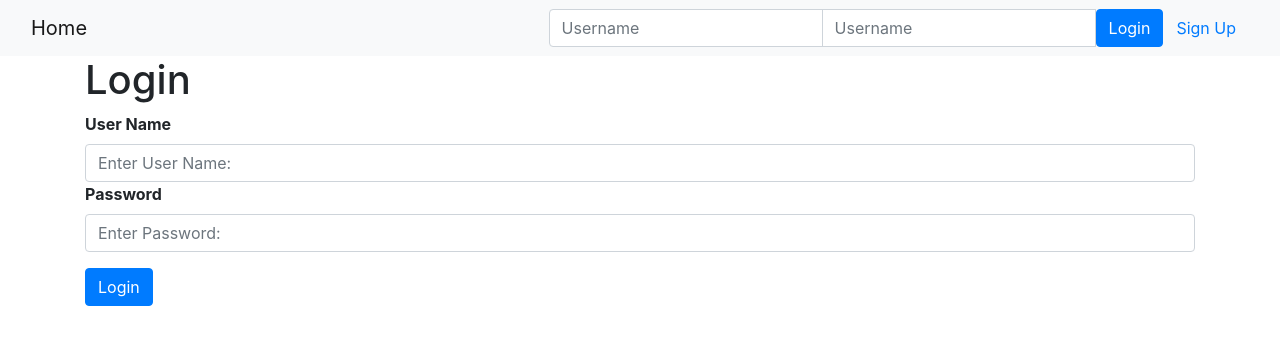
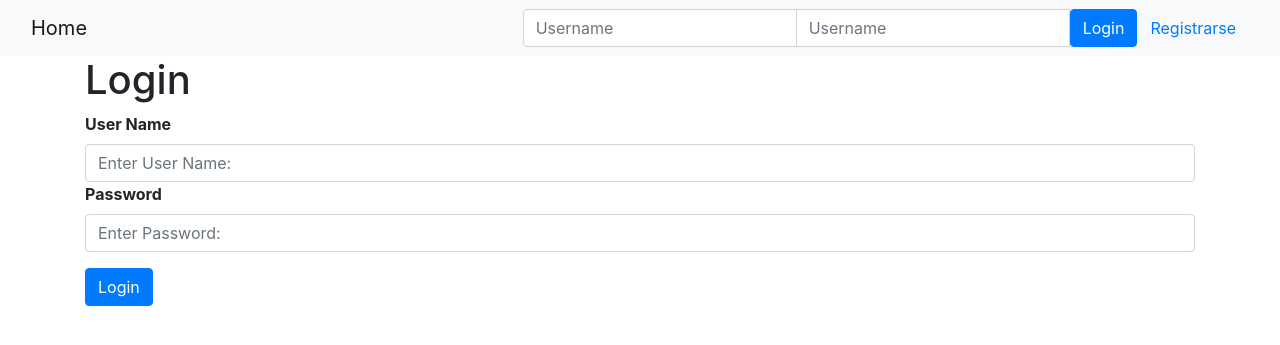
Before and after one commit to migmanson/ImplMtoSistemas, a Django app: page /onlinecourse/login/ in a window 1280 px wide. Shown: the top 345 px of the page. Run offline with Django 3.2, Linux system fonts and the light colour scheme; some libraries are stand-ins or nearby versions.

Commit message:
Update user_login_bootstrap.html
translation

```diff
--- a/onlinecourse/templates/onlinecourse/user_login_bootstrap.html
+++ b/onlinecourse/templates/onlinecourse/user_login_bootstrap.html
@@ -27,7 +27,7 @@
                             <input type="text" class="form-control" placeholder="Username" name="username" >
                             <input type="password" class="form-control" placeholder="Username" name="psw" >
                             <button class="btn btn-primary" type="submit">Login</button>
-                            <a class="btn btn-link" href="{% url 'onlinecourse:registration' %}">Sign Up</a>
+                            <a class="btn btn-link" href="{% url 'onlinecourse:registration' %}">Registrarse</a>
                         </div>
                     </form>
                 </li>
```
